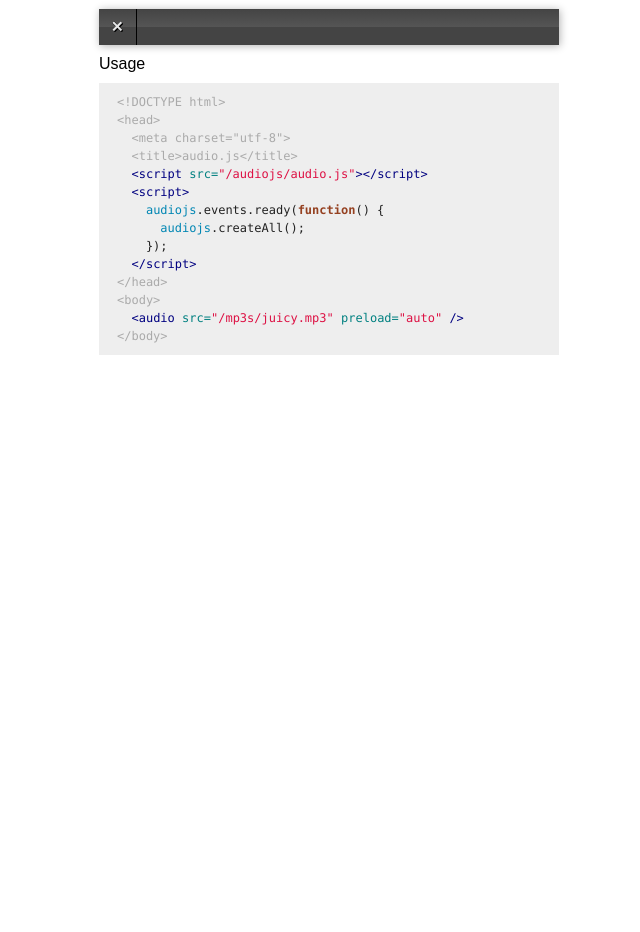
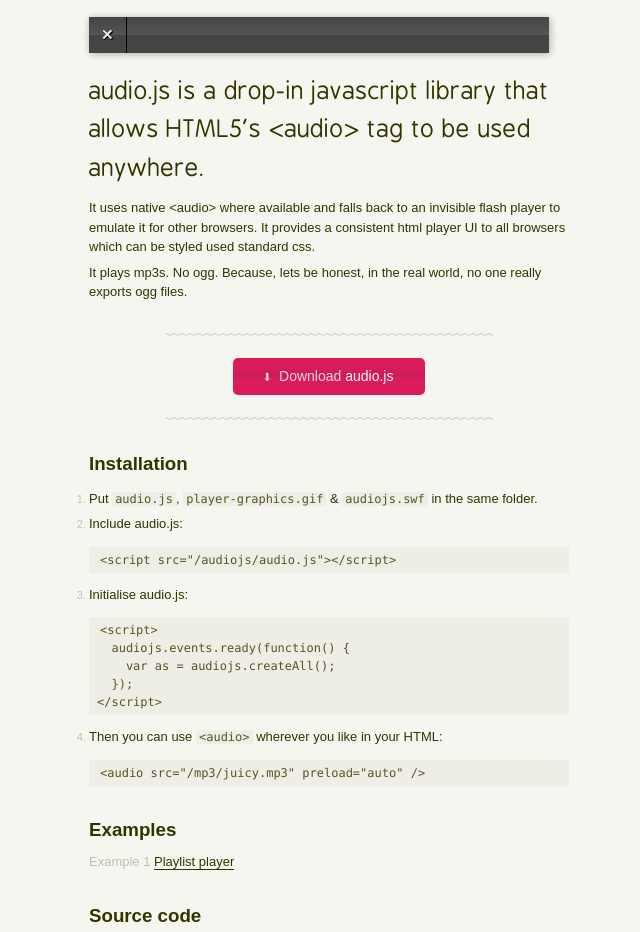
Before and after one commit to kolber/audiojs, a plain HTML site: page index.html in a window 1280 px wide. Shown: the part 126-1058 px from the top of the page, without its empty margins (311-951 px from the left). Before the commit the page ends 800 px from the top, so only its background shows below. Drawn offline with Linux system fonts and the light colour scheme.

Commit message:
Styled up the homepage

```diff
--- /dev/null
+++ b/includes/index.css
@@ -0,0 +1,36 @@
+@font-face { font-family: 'bpreplay'; font-weight: normal; font-style: normal; src: url('BPreplay-webfont.eot'); src: local('☺'), url('BPreplay-webfont.woff') format('woff'), url('BPreplay-webfont.ttf') format('truetype'), url('BPreplay-webfont.svg#webfontgzJ8Cr4g') format('svg'); }
+
+body { width: 480px; margin: 40px auto; font-family: sans-serif; background: #f6f6f0; color: #330; line-height: 1.5; }
+header { display: block; background: url('./divider.png') bottom center no-repeat; padding: 10px 0px; margin: 0px 0px 20px; text-align: center; }
+h1 { display: inline; position: relative; margin: 0ex 0ex 1ex 1.2ex; font-family: 'bpreplay', sans-serif; font-weight: normal; font-size: 42px; letter-spacing: 1px; }
+h1:before { content: '♬ '; position: absolute; top: 16px; left: -3.1ex; color: #da1c5c; font-size: 0.4em; }
+
+.audiojs { margin: 15px 0px 20px; }
+h2 { font-family: 'bpreplay', sans-serif; font-weight: normal; font-size: 24px; margin-bottom: 10px; line-height: 1.6; }
+
+.download { background: url('./divider.png') top center no-repeat, url('./divider.png') bottom center no-repeat; margin: 30px 0px; padding: 20px 0px; text-align: center; }
+.download a em { color: rgba(255, 255, 255, 0.8); font-style: normal; }
+.download a em:before { content: '⬇ '; font-size: 0.8em; padding: 0px 4px 0px 0px; }
+.download a { display: block; color: #f6f6f0; width: 190px; margin: 5px auto; padding: 8px 2px 8px 0px; font-size: 14px; border-bottom: 0px;
+  border-radius: 5px; -webkit-border-radius: 5px; -moz-border-radius: 5px; -o-border-radius: 5px;
+  background-image: -webkit-gradient(linear, left top, left bottom, color-stop(0.2, #da1c5c), color-stop(0.5, #C81C5C), color-stop(0.51, #da1c5c), color-stop(1, #da1c5c));
+  background-image: -moz-linear-gradient(center top, #da1c5c 0%, #C81C5C 50%, #da1c5c 51%, #da1c5c 100%); }
+
+h3 { margin: 30px 0px 8px; }
+
+p { font-size: 13px; margin: 0px 0px 5px; padding: 0px 0px 1px; }
+p em { font-style: normal; color: #C1BDB0; }
+a { color: #330; text-decoration: none; border-bottom: 1px solid; }
+
+ol { padding: 0px; font-size: 11px; color: #C5C1B3; }
+ol li p { color: #330; }
+
+pre,
+code { background: #EFEEE6; color: #552; font-family: Monaco, Consolas, 'Lucida Console', monospace; font-size: 12px; padding: 0px 3px; }
+pre { padding: 4px 8px; }
+
+footer { display: block; margin: 30px 0px 0px; color: #C1BDB0; text-align: center; }
+footer a { color: #C1BDB0; border-bottom: 1px solid; margin: 0px 3px; }
+footer em { display: block; font-size: 1.2em; font-style: normal; }
+footer .ab-c { font-family: 'Andale Mono', 'Courier New', courier; font-size: 0.75em; margin: 50px 0px 0px; padding: 20px 0px; border-top: 1px solid #EFEEE6; }
+footer .ab-c a { padding: 0px; }
--- a/index.html
+++ b/index.html
@@ -3,24 +3,8 @@
   <head>
     <meta charset="utf-8">
     <title>audio.js</title>
-    <style>
-      body { width: 460px; margin: 40px auto; font-family: sans-serif; }
-      h1 { margin: 0ex 0ex 0ex 2.2ex; }
-      h1:before { content: '♬ '; position: absolute; margin-top: 1px; margin-left: -2.2ex; }
-      h2 { font-size: 1.2em; }
-      p { margin: 10px 0px 5px; }
-      a { display: block; margin: 5px 0px 30px; color: #09f; }
-      /* Code */
-      pre { background: #eee; margin: 10px 0px 0px; color: #222; padding: 10px 18px; font-family: Monaco, Consolas, 'Lucida Console', monospace; font-size: 0.75em; line-height: 1.5; }
-      body .dim { color: #aaa; }
-      body .nb { color: #0086B3; }
-      body .kd { color: #954121; font-weight: bold; }
-      body .s1 { color: #219161; }
-      body .nt { color: navy; }
-      body .na { color: teal; }
-      body .s { color: #D14; }
-    </style>
     <script src="./audiojs/audio.min.js"></script>
+    <link rel="stylesheet" href="./includes/index.css" media="screen">
     <script>
       audiojs.events.ready(function() {
         audiojs.createAll();
@@ -28,25 +12,52 @@
     </script>
   </head>
   <body>
-    <h1>audio.js</h1>
-    <p><a href="http://kolber.github.com/audiojs/docs/">http://kolber.github.com/audiojs/docs/</a></p>
-    <audio src="https://s3.amazonaws.com/audiojs/02-juicy-r.mp3" preload="auto"></audio>
-    <p>Usage</p>
-<pre>
-<span class="dim">&lt;!DOCTYPE html&gt;
-&lt;head&gt;
-  &lt;meta charset="utf-8"&gt;
-  &lt;title&gt;audio.js&lt;/title&gt;</span>
-  <span class="nt">&lt;script</span> <span class="na">src=</span><span class="s">&quot;/audiojs/audio.js&quot;</span><span class="nt">&gt;&lt;/script&gt;</span>
-  <span class="nt">&lt;script&gt;</span>
-    <span class="nb">audiojs</span>.events.ready(<span class="kd">function</span>() {
-      <span class="nb">audiojs</span>.createAll();
-    });
-  <span class="nt">&lt;/script&gt;</span>
-<span class="dim">&lt;/head&gt;
-&lt;body&gt;</span>
-  <span class="nt">&lt;audio</span> <span class="na">src=</span><span class="s">&quot;/mp3s/juicy.mp3&quot;</span> <span class="na">preload=</span><span class="s">&quot;auto&quot;</span><span class="nt"> /&gt;</span>
-<span class="dim">&lt;/body&gt;</span>
-</pre>
+    <header>
+      <h1>audio.js</h1>
+    </header>
+
+    <audio src="http://s3.amazonaws.com/audiojs/02-juicy-r.mp3" preload="auto"></audio>
+
+    <h2>audio.js is a drop-in javascript library that allows HTML5's &lt;audio&gt; tag to be used anywhere.</h2>
+
+    <p>It uses native &lt;audio&gt; where available and falls back to an invisible flash player to emulate it for other browsers. It provides a consistent html player UI to all browsers which can be styled used standard css.</audio>
+    <p>It plays mp3s. No ogg. Because, lets be honest, in the real world, no one really exports ogg files.</p>
+
+    <div class="download">
+      <a href="./audiojs.zip" class="button"><em>Download</em> audio.js</a>
+    </div>
+
+    <h3>Installation</h3>
+    <ol>
+      <li>
+        <p>Put <code>audio.js</code>, <code>player-graphics.gif</code> & <code>audiojs.swf</code> in the same folder.</p>
+      </li>
+      <li>
+        <p>Include audio.js:</p>
+        <pre><code>&lt;script src="/audiojs/audio.js"&gt;&lt;/script&gt;</code></pre>
+      </li>
+      <li>
+        <p>Initialise audio.js:</p>
+        <pre><code>&lt;script&gt;
+  audiojs.events.ready(function() {
+    var as = audiojs.createAll();
+  });
+&lt;/script&gt;</code></pre>
+      </li>
+      <li>
+        <p>Then you can use <code>&lt;audio&gt;</code> wherever you like in your HTML:</p>
+        <pre><code>&lt;audio src="/mp3/juicy.mp3" preload="auto" /&gt;</code></pre>
+      </li>
+    </ol>
+
+    <h3>Examples</h3>
+    <p><em>Example 1</em> <a href="./demos/test6.html">Playlist player</a></p>
+
+    <h3>Source code</h3>
+    <p><a href="./docs/">Annotated source</a> / <a href="http://github.com/kolber/audiojs">Source on Github</a></p>
+
+    <footer>
+      <p class="ab-c"><em>&real;</em> Another <a href='http://ab-c.com.au'>ab+c</a> joint</p>
+    </footer>
   </body>
 </html>
```
Also changed, not shown: includes/BPreplay-webfont.svg (added), includes/BPreplay-webfont.ttf (added), includes/BPreplay-webfont.woff (added), includes/divider.png (added), 2 other files.
